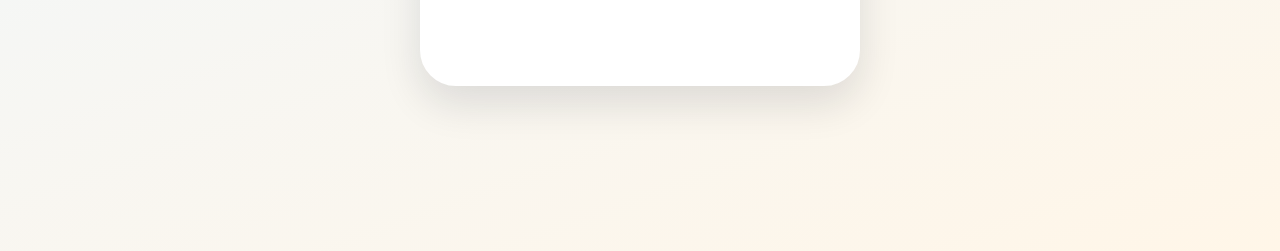
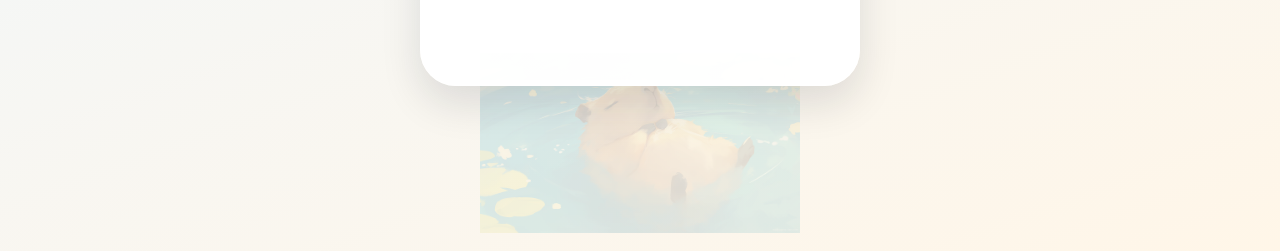
Before and after one commit to raylopezblanco/Dante-Colors, a plain HTML site: page index.html in a window 1280 px wide. Shown: the part 549-800 px from the top of the page. Drawn offline with Linux system fonts and the light colour scheme.

Commit message:
Update index.html

```diff
--- a/index.html
+++ b/index.html
@@ -23,6 +23,32 @@
       background: linear-gradient(160deg, #eef7ff 0%, #fff6e8 100%);
       font-family: system-ui, -apple-system, 'Segoe UI', Roboto, sans-serif;
       color: #1e293b;
+      position: relative;
+    }
+
+    /* Capa de fondo con capibara suave (no bloquea toques) */
+    .bg-capybara {
+      position: fixed;
+      inset: 0;
+      z-index: 0;
+      pointer-events: none;
+      display: flex;
+      align-items: flex-end;
+      justify-content: center;
+      padding-bottom: 18px;
+      opacity: 0.16;
+    }
+
+    .bg-capybara img {
+      width: min(320px, 72vw);
+      height: auto;
+      object-fit: contain;
+      filter: saturate(0.85);
+    }
+
+    .bg-capybara-fallback {
+      font-size: clamp(6rem, 22vw, 9.5rem);
+      line-height: 1;
     }
 
     .app {
@@ -34,6 +60,7 @@
       justify-content: space-between;
       padding: 20px 18px 26px;
       position: relative;
+      z-index: 1;
     }
 
     /* Botón discreto de cuidado (requiere mantener presionado) */
@@ -42,7 +69,7 @@
       top: 12px;
       right: 12px;
       z-index: 20;
-      background: rgba(255, 255, 255, 0.72);
+      background: rgba(255, 255, 255, 0.78);
       border: 1px solid rgba(15, 23, 42, 0.12);
       color: #475569;
       font-size: 0.78rem;
@@ -73,7 +100,7 @@
       text-transform: uppercase;
       padding: 5px 14px;
       border-radius: 999px;
-      background: rgba(255, 255, 255, 0.85);
+      background: rgba(255, 255, 255, 0.88);
       color: #334155;
       box-shadow: 0 2px 10px rgba(15, 23, 42, 0.06);
     }
@@ -85,7 +112,7 @@
       flex: 1;
       max-height: 520px;
       margin: 10px 0;
-      background: #ffffff;
+      background: rgba(255, 255, 255, 0.96);
       border-radius: 36px;
       border: 6px solid #ffffff;
       box-shadow: 0 18px 40px rgba(15, 23, 42, 0.12);
@@ -246,6 +273,12 @@
   </style>
 </head>
 <body>
+  <!-- Fondo de capibara: capybara.jpg en la raíz -->
+  <div id="bgCapybara" class="bg-capybara" aria-hidden="true">
+    <span id="bgCapybaraFallback" class="bg-capybara-fallback">🦫</span>
+    <img id="bgCapybaraImg" src="" alt="" style="display: none;" />
+  </div>
+
   <div class="app">
     <button id="careTrigger" class="care-trigger" type="button" title="Mantén presionado para abrir ajustes">
       Ajustes (mantén)
@@ -295,11 +328,8 @@
   </div>
 
   <script>
-    // =========================================================================
-    // CONFIGURACIÓN DE TARJETAS (ARCHIVOS DIRECTOS EN LA RAÍZ DE Dante-Colors)
-    // Sube tus fotos y audios al mismo nivel que index.html (ej. mom.jpg, mom.mp3).
-    // Si un archivo aún no existe, el juego usa el emoji y una nota musical suave.
-    // =========================================================================
+    const CAPYBARA_BG_IMAGE = 'capybara.jpg';
+
     const ITEMS = [
       {
         id: 'mom',
@@ -370,6 +400,9 @@
     let currentAudio = null;
     let audioCtx = null;
 
+    const bgCapybaraImg = document.getElementById('bgCapybaraImg');
+    const bgCapybaraFallback = document.getElementById('bgCapybaraFallback');
+
     const stage = document.getElementById('stage');
     const categoryBadge = document.getElementById('categoryBadge');
     const visualFrame = document.getElementById('visualFrame');
@@ -387,7 +420,20 @@
     const testPraiseBtn = document.getElementById('testPraiseBtn');
     const closeCareBtn = document.getElementById('closeCareBtn');
 
-    // Bloquear zoom por gesto de pellizco y doble toque en iOS/Android
+    if (CAPYBARA_BG_IMAGE) {
+      const capyProbe = new Image();
+      capyProbe.onload = () => {
+        bgCapybaraImg.src = CAPYBARA_BG_IMAGE;
+        bgCapybaraImg.style.display = 'block';
+        bgCapybaraFallback.style.display = 'none';
+      };
+      capyProbe.onerror = () => {
+        bgCapybaraImg.style.display = 'none';
+        bgCapybaraFallback.style.display = 'block';
+      };
+      capyProbe.src = CAPYBARA_BG_IMAGE;
+    }
+
     document.addEventListener('gesturestart', (e) => e.preventDefault(), { passive: false });
     let lastTouchEnd = 0;
     document.addEventListener('touchend', (e) => {
@@ -433,11 +479,10 @@
     }
 
     function playGentleChime() {
-      playSoftTone(523.25, 0.22, 'triangle', 0);     // Do5
-      playSoftTone(659.25, 0.28, 'triangle', 0.14);  // Mi5
+      playSoftTone(523.25, 0.22, 'triangle', 0);
+      playSoftTone(659.25, 0.28, 'triangle', 0.14);
     }
 
-    // Intenta reproducir un archivo de audio en la raíz; si no existe aún, ejecuta el respaldo suave
     function playAudioOrFallback(src, fallbackFn, onEndedCallback) {
       if (currentAudio) {
         currentAudio.pause();
@@ -530,10 +575,8 @@
       const item = ITEMS[currentIndex];
       renderItem(item);
 
-      // Tono suave inicial al tocar
       playSoftTone(440, 0.12, 'sine', 0);
 
-      // Reproduce la voz del objeto/persona y al terminar (o tras la pausa) dice Good Job, Dante!
       const delayMs = Number(praiseDelayInput.value) || 800;
 
       playAudioOrFallback(
@@ -557,7 +600,6 @@
       }
     });
 
-    // Apertura segura del panel de ajustes (mantener presionado 1.2s)
     let holdTimer = null;
     const HOLD_MS = 1200;
 
```
